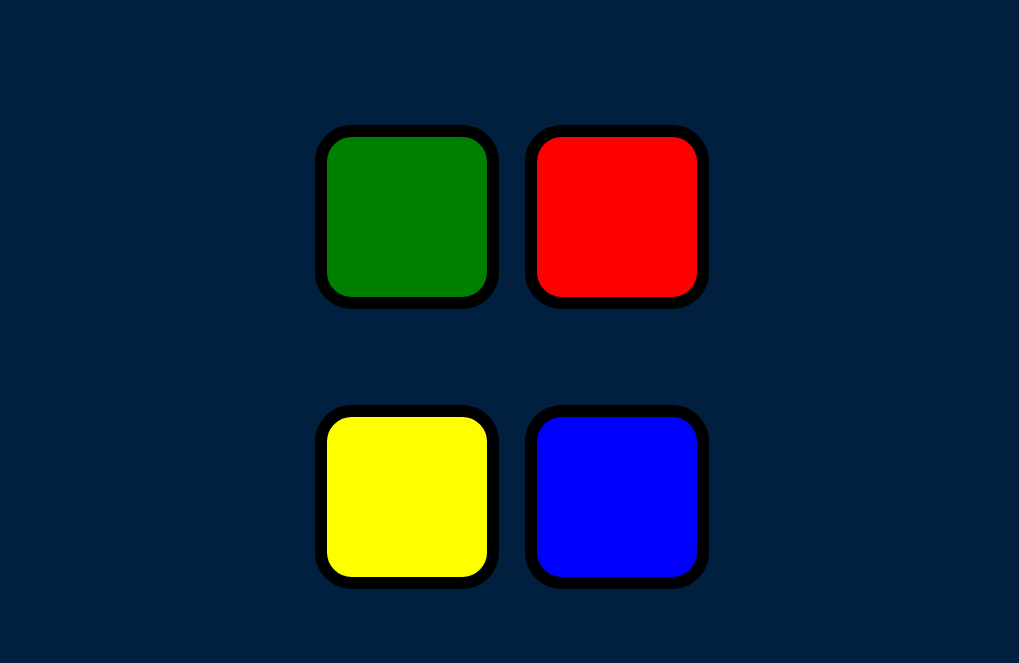
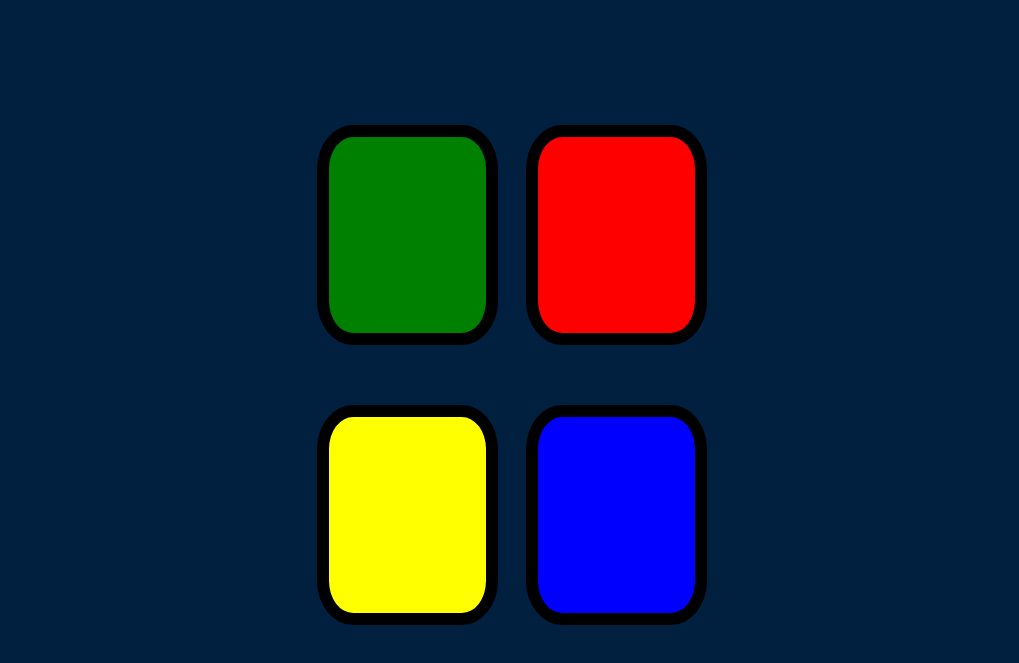
Before and after one commit to testWebsite-ops/SimonGame, a plain HTML site: page Index.html in a window 1280 px wide. Shown: the part 83-746 px from the top of the page, without its empty margins (128-1147 px from the left). Drawn offline with Linux system fonts and the light colour scheme.

Commit message:
Update style.css

```diff
--- a/style.css
+++ b/style.css
@@ -29,8 +29,8 @@ h1 {
 }
 
 .box {
-  width: 10rem;
-  height: 10rem;
+  width: 35%;
+  height: 35%;
   border: 0.8rem solid black;
   border-radius: 20%;
 }
```
